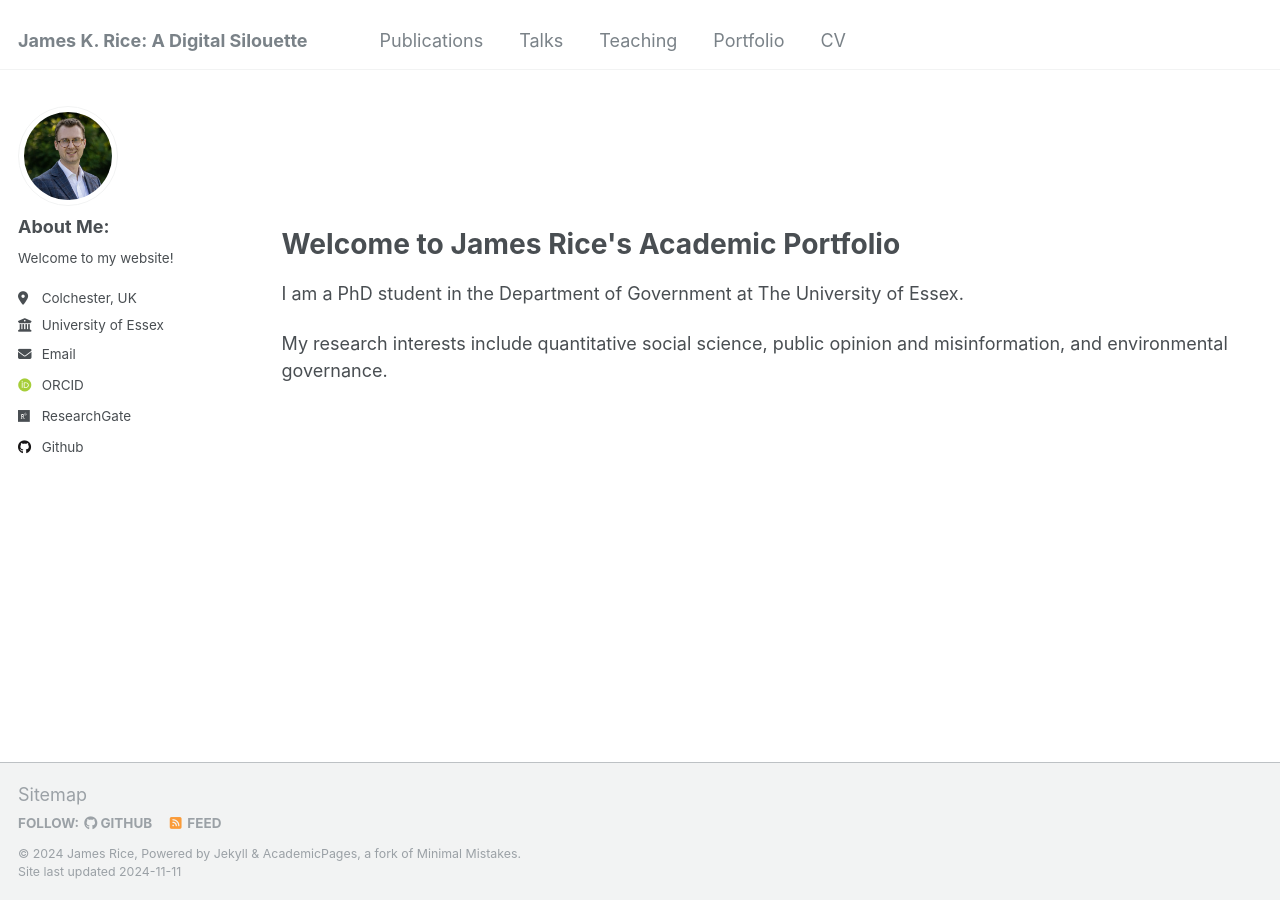
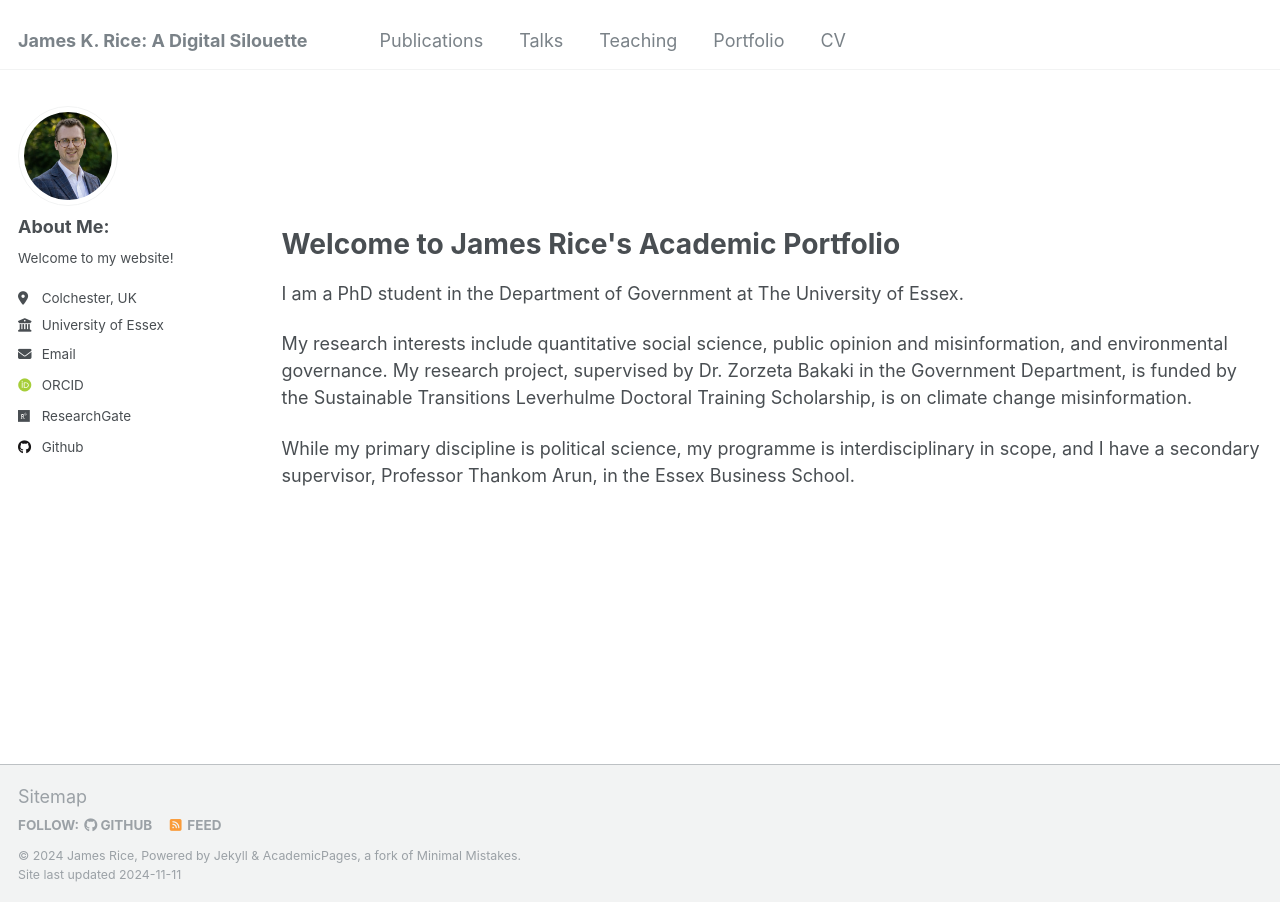
Before and after one commit to jameskrice7/jameskrice7.github.io, a Jekyll site: the page built from index.html, in a window 1280 px wide. Built offline with Jekyll 4.4.1, drawn with Linux system fonts in a browser that asks for light colours; some web fonts are replaced.

Commit message:
Update index.html
update to bio

```diff
--- a/index.html
+++ b/index.html
@@ -10,7 +10,8 @@ author_profile: true
 
   <div class="intro">
     <p>I am a PhD student in the Department of Government at The University of Essex.</p>
-    <p>My research interests include quantitative social science, public opinion and misinformation, and environmental governance.</p>
+    <p>My research interests include quantitative social science, public opinion and misinformation, and environmental governance. My research project, supervised by Dr. Zorzeta Bakaki in the Government Department, is funded by the Sustainable Transitions Leverhulme Doctoral Training Scholarship, is on climate change misinformation.</p>
+    <p>While my primary discipline is political science, my programme is interdisciplinary in scope, and I have a secondary supervisor, Professor Thankom Arun, in the Essex Business School. </p>
   </div>
 
   {% comment %}
```
